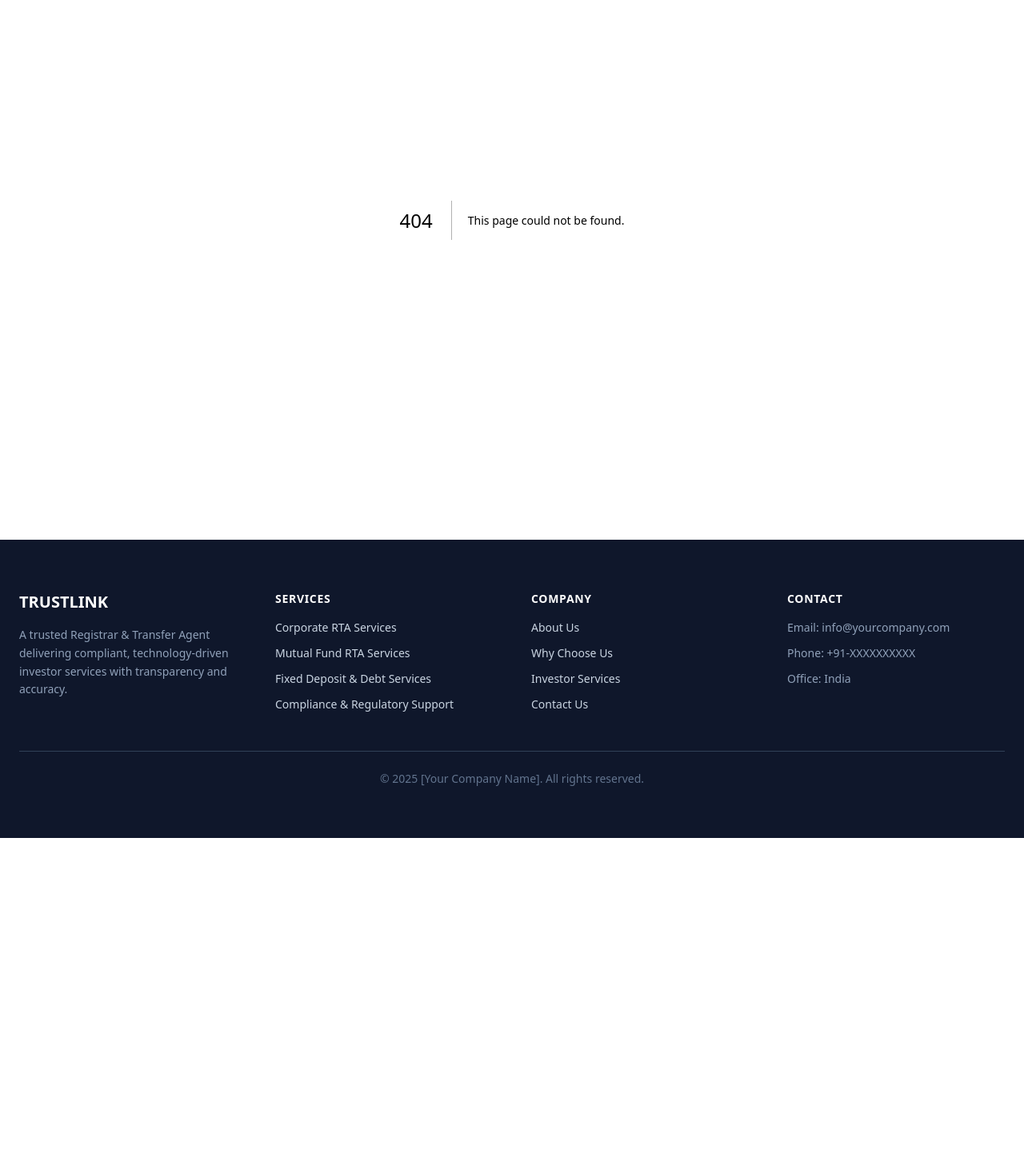
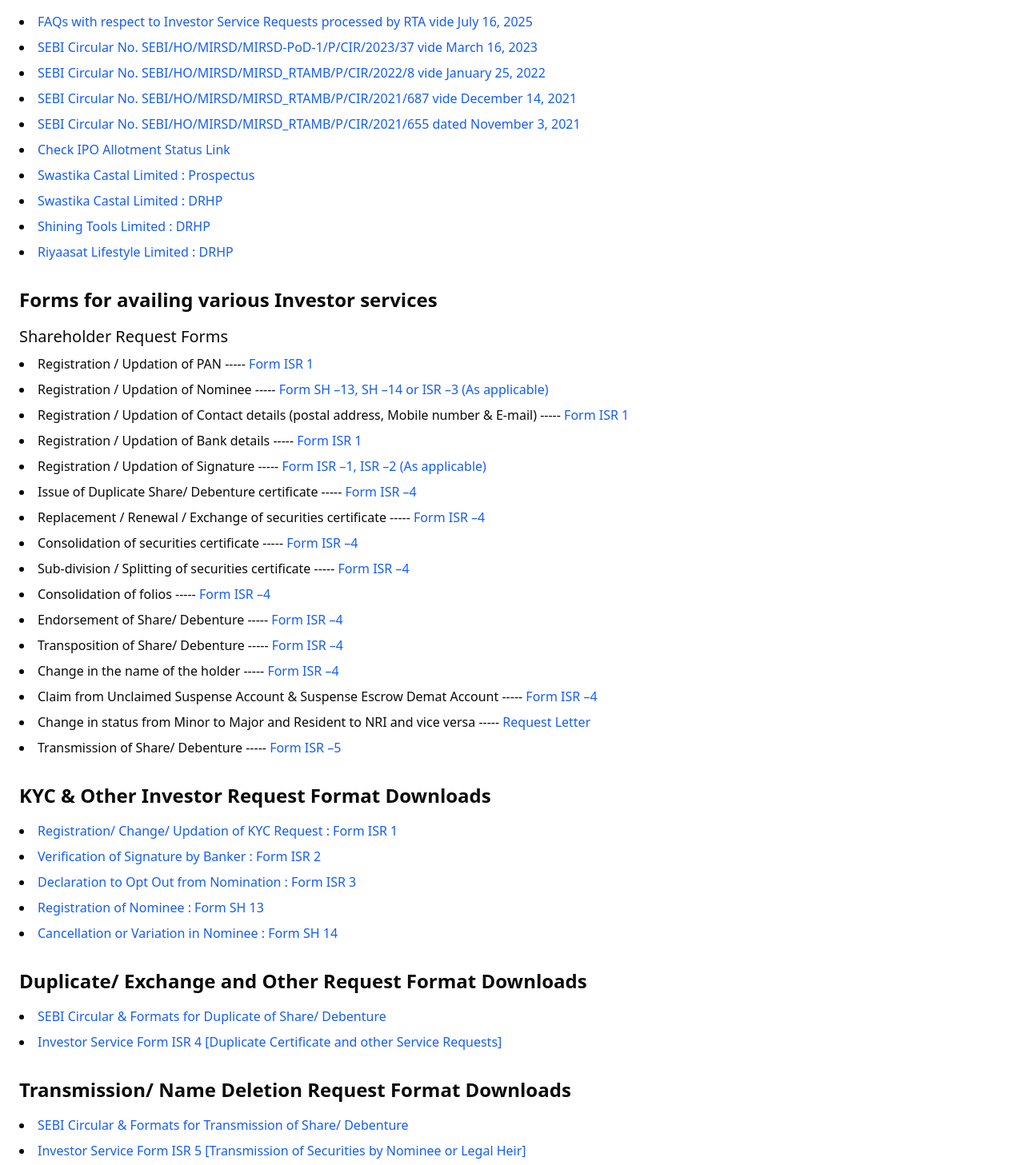
Before and after one commit to Ayushxcodes/rta, a Next.js app: page /resources in a window 1280 px wide. Before the commit this address had no page. Shown: the part 193-1650 px from the top of the page at 80% size. Before the commit the page ends 1241 px from the top, so only its background shows below. Built offline with nearby package versions, Linux system fonts and the light colour scheme.

Commit message:
new thinsg

```diff
--- /dev/null
+++ b/app/resources/page.tsx
@@ -0,0 +1,98 @@
+export default function Resources() {
+  return (
+    <div className="container mx-auto px-6 py-8">
+      <h1 className="text-3xl font-bold mb-6">Resources</h1>
+
+      {/* SEBI Shareholder Request related Circulars & FAQs */}
+      <section className="mb-8">
+        <h2 className="text-2xl font-semibold mb-4">SEBI Shareholder Request related Circulars & FAQs</h2>
+        <ul className="list-disc list-inside space-y-2">
+          <li><a href="#" className="text-blue-600 hover:underline">FAQs with respect to Investor Service Requests processed by RTA vide July 16, 2025</a></li>
+          <li><a href="#" className="text-blue-600 hover:underline">SEBI Circular No. SEBI/HO/MIRSD/MIRSD-PoD-1/P/CIR/2023/37 vide March 16, 2023</a></li>
+          <li><a href="#" className="text-blue-600 hover:underline">SEBI Circular No. SEBI/HO/MIRSD/MIRSD_RTAMB/P/CIR/2022/8 vide January 25, 2022</a></li>
+          <li><a href="#" className="text-blue-600 hover:underline">SEBI Circular No. SEBI/HO/MIRSD/MIRSD_RTAMB/P/CIR/2021/687 vide December 14, 2021</a></li>
+          <li><a href="#" className="text-blue-600 hover:underline">SEBI Circular No. SEBI/HO/MIRSD/MIRSD_RTAMB/P/CIR/2021/655 dated November 3, 2021</a></li>
+          <li><a href="#" className="text-blue-600 hover:underline">Check IPO Allotment Status Link</a></li>
+          <li><a href="#" className="text-blue-600 hover:underline">Swastika Castal Limited : Prospectus</a></li>
+          <li><a href="#" className="text-blue-600 hover:underline">Swastika Castal Limited : DRHP</a></li>
+          <li><a href="#" className="text-blue-600 hover:underline">Shining Tools Limited : DRHP</a></li>
+          <li><a href="#" className="text-blue-600 hover:underline">Riyaasat Lifestyle Limited : DRHP</a></li>
+        </ul>
+      </section>
+
+      {/* Forms for availing various Investor services */}
+      <section className="mb-8">
+        <h2 className="text-2xl font-semibold mb-4">Forms for availing various Investor services</h2>
+        <h3 className="text-xl font-medium mb-2">Shareholder Request Forms</h3>
+        <ul className="list-disc list-inside space-y-2">
+          <li>Registration / Updation of PAN ----- <a href="#" className="text-blue-600 hover:underline">Form ISR 1</a></li>
+          <li>Registration / Updation of Nominee ----- <a href="#" className="text-blue-600 hover:underline">Form SH –13, SH –14 or ISR –3 (As applicable)</a></li>
+          <li>Registration / Updation of Contact details (postal address, Mobile number & E-mail) ----- <a href="#" className="text-blue-600 hover:underline">Form ISR 1</a></li>
+          <li>Registration / Updation of Bank details ----- <a href="#" className="text-blue-600 hover:underline">Form ISR 1</a></li>
+          <li>Registration / Updation of Signature ----- <a href="#" className="text-blue-600 hover:underline">Form ISR –1, ISR –2 (As applicable)</a></li>
+          <li>Issue of Duplicate Share/ Debenture certificate ----- <a href="#" className="text-blue-600 hover:underline">Form ISR –4</a></li>
+          <li>Replacement / Renewal / Exchange of securities certificate ----- <a href="#" className="text-blue-600 hover:underline">Form ISR –4</a></li>
+          <li>Consolidation of securities certificate ----- <a href="#" className="text-blue-600 hover:underline">Form ISR –4</a></li>
+          <li>Sub-division / Splitting of securities certificate ----- <a href="#" className="text-blue-600 hover:underline">Form ISR –4</a></li>
+          <li>Consolidation of folios ----- <a href="#" className="text-blue-600 hover:underline">Form ISR –4</a></li>
+          <li>Endorsement of Share/ Debenture ----- <a href="#" className="text-blue-600 hover:underline">Form ISR –4</a></li>
+          <li>Transposition of Share/ Debenture ----- <a href="#" className="text-blue-600 hover:underline">Form ISR –4</a></li>
+          <li>Change in the name of the holder ----- <a href="#" className="text-blue-600 hover:underline">Form ISR –4</a></li>
+          <li>Claim from Unclaimed Suspense Account & Suspense Escrow Demat Account ----- <a href="#" className="text-blue-600 hover:underline">Form ISR –4</a></li>
+          <li>Change in status from Minor to Major and Resident to NRI and vice versa ----- <a href="#" className="text-blue-600 hover:underline">Request Letter</a></li>
+          <li>Transmission of Share/ Debenture ----- <a href="#" className="text-blue-600 hover:underline">Form ISR –5</a></li>
+        </ul>
+      </section>
+
+      {/* KYC & Other Investor Request Format Downloads */}
+      <section className="mb-8">
+        <h2 className="text-2xl font-semibold mb-4">KYC & Other Investor Request Format Downloads</h2>
+        <ul className="list-disc list-inside space-y-2">
+          <li><a href="#" className="text-blue-600 hover:underline">Registration/ Change/ Updation of KYC Request : Form ISR 1</a></li>
+          <li><a href="#" className="text-blue-600 hover:underline">Verification of Signature by Banker : Form ISR 2</a></li>
+          <li><a href="#" className="text-blue-600 hover:underline">Declaration to Opt Out from Nomination : Form ISR 3</a></li>
+          <li><a href="#" className="text-blue-600 hover:underline">Registration of Nominee : Form SH 13</a></li>
+          <li><a href="#" className="text-blue-600 hover:underline">Cancellation or Variation in Nominee : Form SH 14</a></li>
+        </ul>
+      </section>
+
+      {/* Duplicate/ Exchange and Other Request Format Downloads */}
+      <section className="mb-8">
+        <h2 className="text-2xl font-semibold mb-4">Duplicate/ Exchange and Other Request Format Downloads</h2>
+        <ul className="list-disc list-inside space-y-2">
+          <li><a href="#" className="text-blue-600 hover:underline">SEBI Circular & Formats for Duplicate of Share/ Debenture</a></li>
+          <li><a href="#" className="text-blue-600 hover:underline">Investor Service Form ISR 4 [Duplicate Certificate and other Service Requests]</a></li>
+        </ul>
+      </section>
+
+      {/* Transmission/ Name Deletion Request Format Downloads */}
+      <section className="mb-8">
+        <h2 className="text-2xl font-semibold mb-4">Transmission/ Name Deletion Request Format Downloads</h2>
+        <ul className="list-disc list-inside space-y-2">
+          <li><a href="#" className="text-blue-600 hover:underline">SEBI Circular & Formats for Transmission of Share/ Debenture</a></li>
+          <li><a href="#" className="text-blue-600 hover:underline">Investor Service Form ISR 5 [Transmission of Securities by Nominee or Legal Heir]</a></li>
+        </ul>
+      </section>
+
+      {/* Affidavit/ Request and Declaration Format Downloads */}
+      <section className="mb-8">
+        <h2 className="text-2xl font-semibold mb-4">Affidavit/ Request and Declaration Format Downloads</h2>
+        <ul className="list-disc list-inside space-y-2">
+          <li><a href="#" className="text-blue-600 hover:underline">Affidavit for Minor Name Mismatch</a></li>
+          <li><a href="#" className="text-blue-600 hover:underline">Model Tripartite Agreement for Change of RTA</a></li>
+          <li><a href="#" className="text-blue-600 hover:underline">Model Tripartite Agreement between the Issuer Company, Existing Share Transfer Agent and New Share Transfer Agent</a></li>
+        </ul>
+      </section>
+
+      {/* Form 15G/15H/ 10F */}
+      <section className="mb-8">
+        <h2 className="text-2xl font-semibold mb-4">Form 15G/15H/ 10F</h2>
+        <ul className="list-disc list-inside space-y-2">
+          <li><a href="#" className="text-blue-600 hover:underline">Form 10F</a></li>
+          <li><a href="#" className="text-blue-600 hover:underline">Form 15G</a></li>
+          <li><a href="#" className="text-blue-600 hover:underline">Form 15H</a></li>
+        </ul>
+      </section>
+    </div>
+  );
+}
--- a/components/base/Navabr.tsx
+++ b/components/base/Navabr.tsx
@@ -29,6 +29,7 @@ export default function Navbar() {
             <a href="/rta" className="hover:text-blue-700">RTA Services</a>
             <a href="" className="hover:text-blue-700">About Us</a>
             <a href="/services" className="hover:text-blue-700">Our Services</a>
+            <a href="/resources" className="hover:text-blue-700">Resources</a>
             <div className="relative">
               <button
                 onMouseEnter={() => setIsInvestorDropdownOpen(true)}
@@ -58,6 +59,9 @@ export default function Navbar() {
                   <a href="/investor/investor-grievances-reports" className="block px-4 py-2 text-sm text-gray-700 hover:bg-gray-100">
                     Investor Grievances Reports
                   </a>
+                  <a href="https://smartodr.in/login" className="block px-4 py-2 text-sm text-gray-700 hover:bg-gray-100">
+                    Smart ODR Portal
+                  </a>
                 </div>
               )}
             </div>
@@ -83,6 +87,7 @@ export default function Navbar() {
               <a href="/rta" className="hover:text-blue-700">RTA Services</a>
               <a href="" className="hover:text-blue-700">About Us</a>
               <a href="/services" className="hover:text-blue-700">Our Services</a>
+              <a href="/resources" className="hover:text-blue-700">Resources</a>
               <div>
                 <button
                   onClick={() => setIsMobileInvestorOpen(!isMobileInvestorOpen)}
@@ -99,6 +104,7 @@ export default function Navbar() {
                     <a href="/investor/compliance-officer" className="text-sm hover:text-blue-700">Compliance Officer</a>
                     <a href="/investor/investor-charter" className="text-sm hover:text-blue-700">Investor Charter</a>
                     <a href="/investor/investor-grievances-reports" className="text-sm hover:text-blue-700">Investor Grievances Reports</a>
+                    <a href="/investor/smart-odr-portal" className="text-sm hover:text-blue-700">SMART ODR PORTAL</a>
                   </div>
                 )}
               </div>
```
